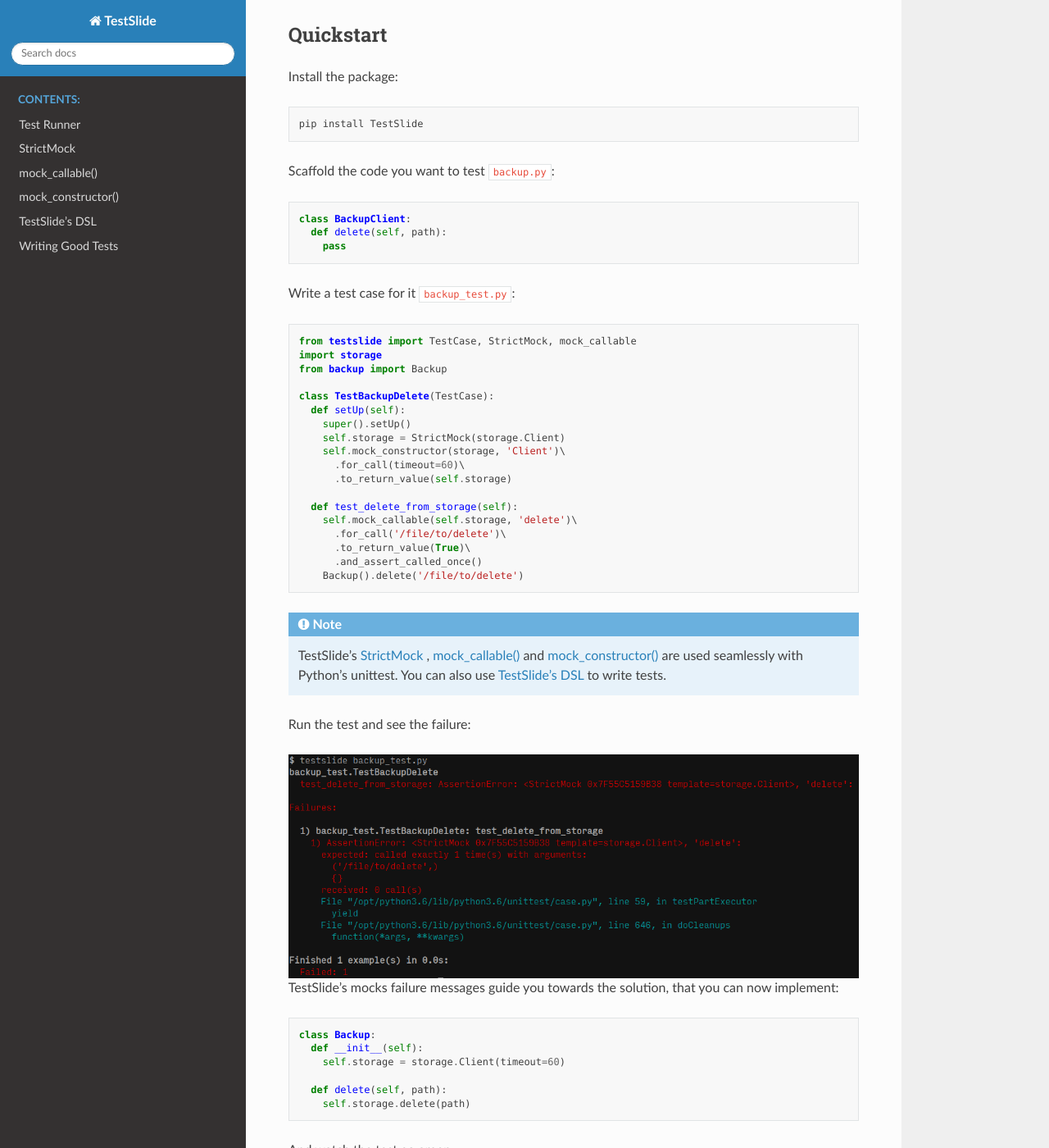
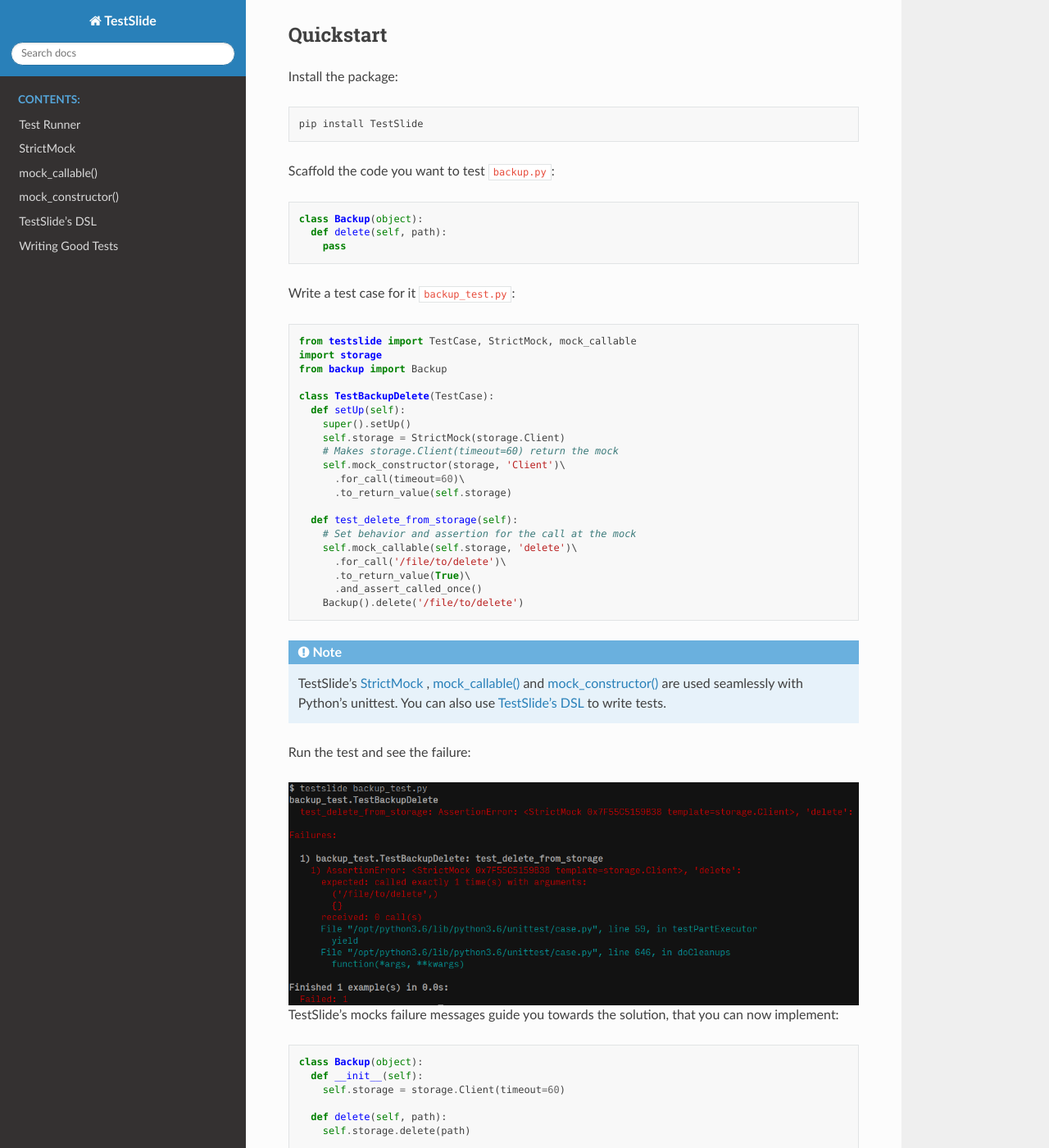
Before and after one commit to facebook/TestSlide, a Sphinx documentation site: the page built from docs/index.rst, in a window 1280 px wide and 1400 px high, scrolled down 279 px. Shown: the whole window at 82% size. Built offline with Sphinx 7.4.7 and the Read the Docs theme 2.0.0, drawn with Linux system fonts in a browser that asks for light colours.

Commit message:
Fix examples and add comments

```diff
--- a/docs/index.rst
+++ b/docs/index.rst
@@ -18,7 +18,7 @@
 
 .. code-block:: python
 
-  class BackupClient:
+  class Backup(object):
     def delete(self, path):
       pass
 
@@ -34,11 +34,13 @@
     def setUp(self):
       super().setUp()
       self.storage = StrictMock(storage.Client)
+      # Makes storage.Client(timeout=60) return the mock
       self.mock_constructor(storage, 'Client')\
         .for_call(timeout=60)\
         .to_return_value(self.storage)
 
     def test_delete_from_storage(self):
+      # Set behavior and assertion for the call at the mock
       self.mock_callable(self.storage, 'delete')\
         .for_call('/file/to/delete')\
         .to_return_value(True)\
@@ -59,7 +61,7 @@
 
 .. code-block:: python
 
-  class Backup:
+  class Backup(object):
     def __init__(self):
       self.storage = storage.Client(timeout=60)
 
```
